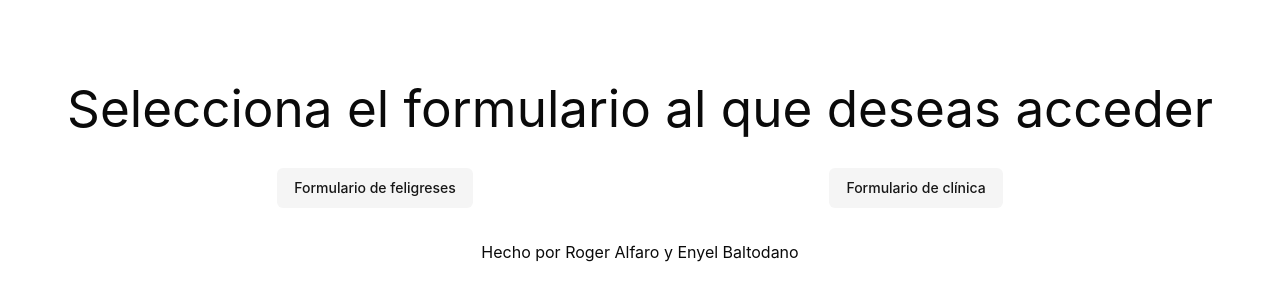
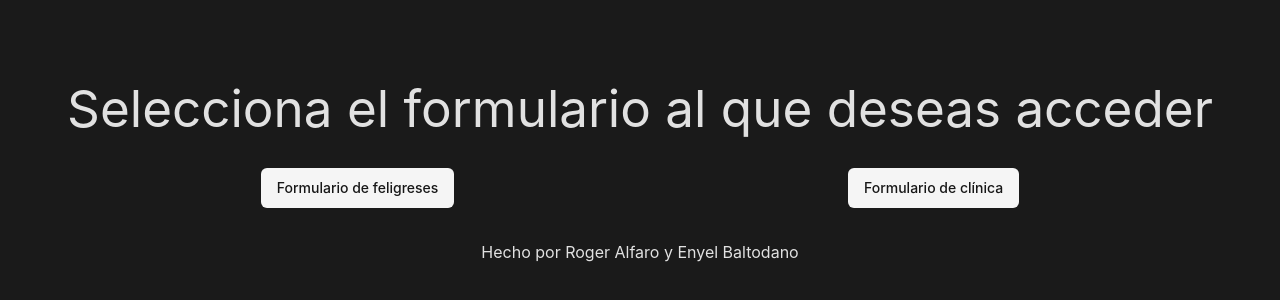
Before and after one commit to Ralfaro17/AED, a React (Vite) app in the folder laboratorio4/: page / in a window 1280 px wide. Shown: the part 260-560 px from the top of the page. Built offline with nearby package versions, Linux system fonts and the light colour scheme.

Commit message:
update styles

```diff
--- a/laboratorio4/src/index.css
+++ b/laboratorio4/src/index.css
@@ -17,62 +17,10 @@
   -moz-osx-font-smoothing: grayscale;
 }
 
-a {
-  font-weight: 500;
-  color: #646cff;
-  text-decoration: inherit;
-}
-a:hover {
-  color: #535bf2;
-}
-
-body {
-  margin: 0;
-  display: flex;
-  place-items: center;
-  min-width: 320px;
-  min-height: 100vh;
-}
-
-h1 {
-  font-size: 3.2em;
-  line-height: 1.1;
-}
-
-button {
-  border-radius: 8px;
-  border: 1px solid transparent;
-  padding: 0.6em 1.2em;
-  font-size: 1em;
-  font-weight: 500;
-  font-family: inherit;
-  background-color: #1a1a1a;
-  cursor: pointer;
-  transition: border-color 0.25s;
-}
-button:hover {
-  border-color: #646cff;
-}
-button:focus,
-button:focus-visible {
-  outline: 4px auto -webkit-focus-ring-color;
-}
-
-@media (prefers-color-scheme: light) {
-  :root {
-    color: #213547;
-    background-color: #ffffff;
-  }
-  a:hover {
-    color: #747bff;
-  }
-  button {
-    background-color: #f9f9f9;
-  }
-}
 
 @layer base {
   :root {
+    --radius: 0.5rem;
     --background: 0 0% 100%;
     --foreground: 0 0% 3.9%;
     --card: 0 0% 100%;
@@ -96,9 +44,7 @@ button:focus-visible {
     --chart-2: 173 58% 39%;
     --chart-3: 197 37% 24%;
     --chart-4: 43 74% 66%;
-    --chart-5: 27 87% 67%;
-    --radius: 0.5rem;
-  }
+    --chart-5: 27 87% 67%}
   .dark {
     --background: 0 0% 3.9%;
     --foreground: 0 0% 98%;
@@ -123,8 +69,34 @@ button:focus-visible {
     --chart-2: 160 60% 45%;
     --chart-3: 30 80% 55%;
     --chart-4: 280 65% 60%;
-    --chart-5: 340 75% 55%;
+    --chart-5: 340 75% 55%
   }
+}
+body {
+  background-color: #1a1a1a;
+  color: var(--foreground);
+}
+
+h1 {
+  font-size: 3.2em;
+  line-height: 1.1;
+}
+
+::-webkit-scrollbar {
+  width: 5px;
+}
+
+::-webkit-scrollbar-track {
+  background-color: white;
+}
+
+::-webkit-scrollbar-thumb {
+  background-color: rgb(95, 95, 95);
+  border-radius: 5px;
+}
+
+::-webkit-scrollbar-thumb:hover {
+  background-color: gray;
 }
 
 @layer base {
```
